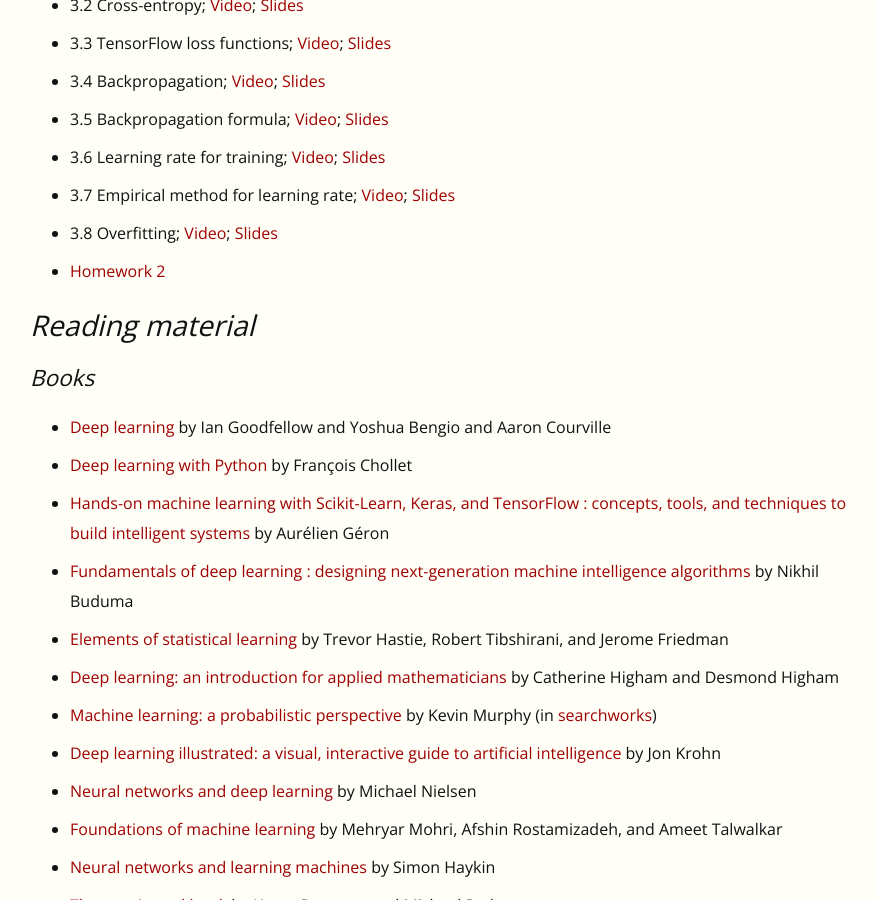
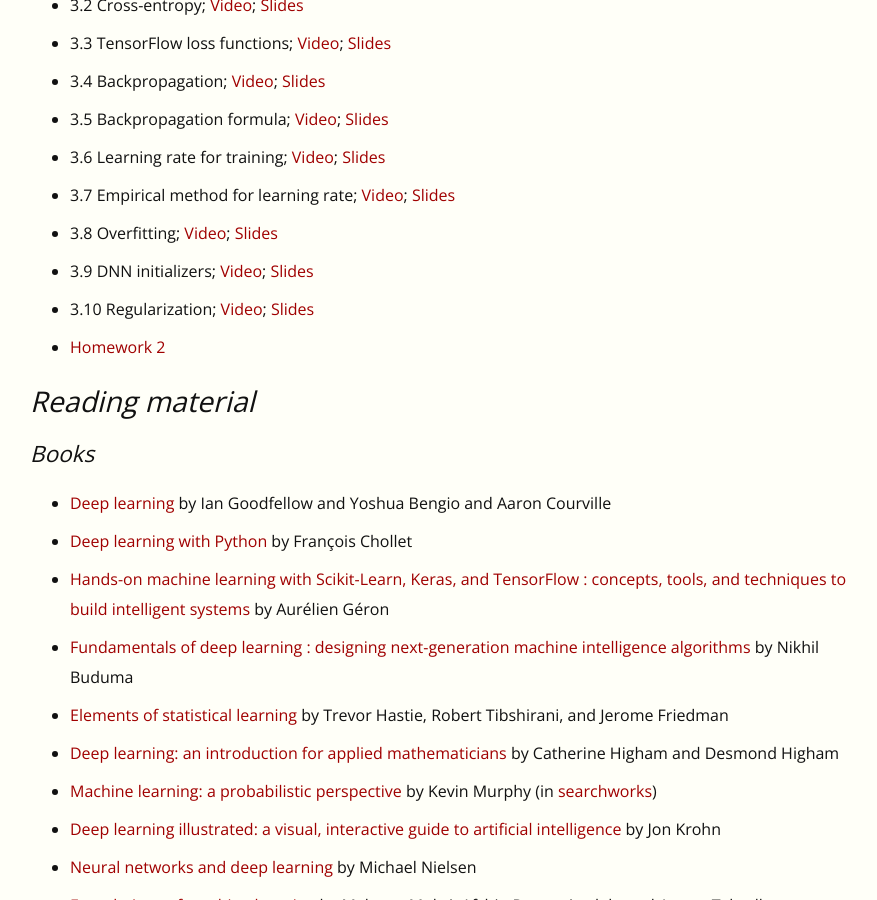
Before and after one commit to EricDarve/me343-cme216-winter-2021, a Jekyll site: the page built from index.md, in a window 1280 px wide and 900 px high, scrolled down 2115 px. Shown: the whole window, without its empty margins (130-1007 px from the left). Built offline with Jekyll 4.4.1, drawn with Linux system fonts in a browser that asks for light colours.

Commit message:
Module 3 part 1 update

```diff
--- a/index.md
+++ b/index.md
@@ -66,9 +66,10 @@
 - 3.5 Backpropagation formula; [Video](https://stanford-pilot.hosted.panopto.com/Panopto/Pages/Viewer.aspx?id=19daa234-19fd-4e3b-8d38-abab0155f6db); [Slides](Slides/Deep_Learning/Backpropagation_formula.pdf)
 - 3.6 Learning rate for training; [Video](https://stanford-pilot.hosted.panopto.com/Panopto/Pages/Viewer.aspx?id=e2081efc-3573-4ec5-8b73-abae000720cd); [Slides](Slides/Deep_Learning/Learning_rate_for_training.pdf)
 - 3.7 Empirical method for learning rate; [Video](https://stanford-pilot.hosted.panopto.com/Panopto/Pages/Viewer.aspx?id=136043d7-4023-44f7-9068-abae000f3249); [Slides](Slides/Deep_Learning/Empirical_method_for_learning_rate.pdf)
-- 3.8 Overfitting; [Video](https://stanford-pilot.hosted.panopto.com/Panopto/Pages/Viewer.aspx?id=e43f30a2-4e28-4005-8bd1-acba0005c6e8); [Slides](Slides/Deep_Learning/Empirical_method_for_learning_rate.pdf)
+- 3.8 Overfitting; [Video](https://stanford-pilot.hosted.panopto.com/Panopto/Pages/Viewer.aspx?id=e43f30a2-4e28-4005-8bd1-acba0005c6e8); [Slides](Slides/Deep_Learning/Overfitting.pdf)
+- 3.9 DNN initializers; [Video](https://stanford-pilot.hosted.panopto.com/Panopto/Pages/Viewer.aspx?id=42c5036a-ef10-4a65-8563-acba000d9424); [Slides](Slides/Deep_Learning/DNN_initializers.pdf)
+- 3.10 Regularization; [Video](https://stanford-pilot.hosted.panopto.com/Panopto/Pages/Viewer.aspx?id=04b1cf19-aa64-457e-a1fe-acba00186069); [Slides](Slides/Deep_Learning/Regularization.pdf)
 - [Homework 2](Homework/HW2/HW2 Questions)
-
 
 ## Reading material
 
```
Also changed, not shown: 3 other files.
